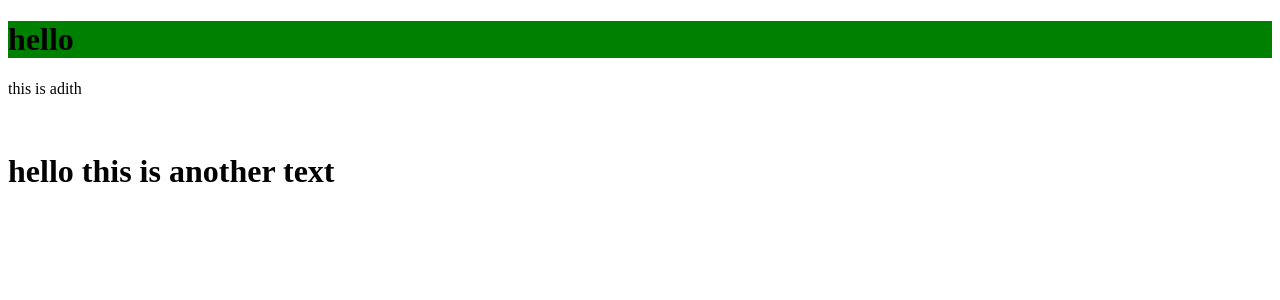
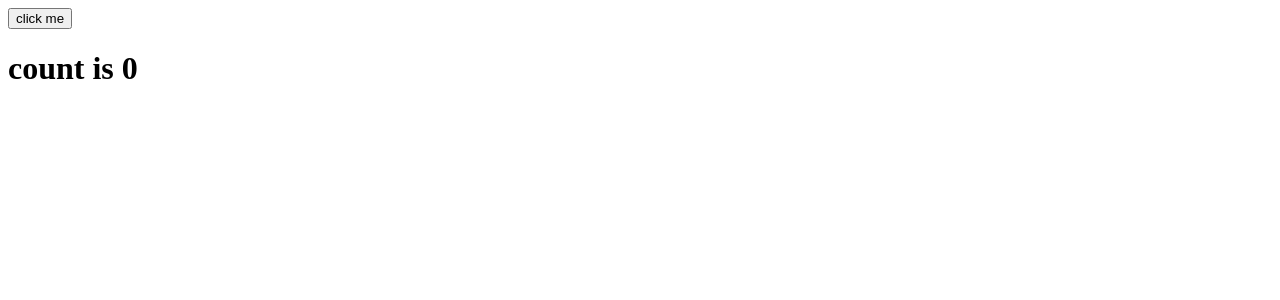
Before and after one commit to adith1221/netflix-sample-react, a React (Create React App) app: page / in a window 1280 px wide. Shown: the top 300 px of the page. Built offline with nearby package versions, Linux system fonts and the light colour scheme.

Commit message:
first work completed

```diff
--- a/src/App.css
+++ /dev/null
@@ -1,3 +0,0 @@
-.people{
-    background: green;
-}
--- a/src/App.js
+++ b/src/App.js
@@ -1,22 +1,16 @@
-import './App.css'
 function App() {
-  const data='adith'
-  return (
-    <div>
-      <h1 className='people'>hello</h1>
-      <p> this is {data} </p>
-      <br></br>
-      <Hello/>
+  let count=0;
+  function Count()
+  {
+    count=count+1;
+    console.log(count)
+  }
+  return(
+    <div className="aiii">
+      <button onClick={Count}>click me</button>
+      <h1>count is {count}</h1>
     </div>
-
   );
 }
 
 export default App;
-
-function Hello()
-{
-  return(
-    <h1 className='hello'>hello this is another text</h1>
-  )
-}
```
